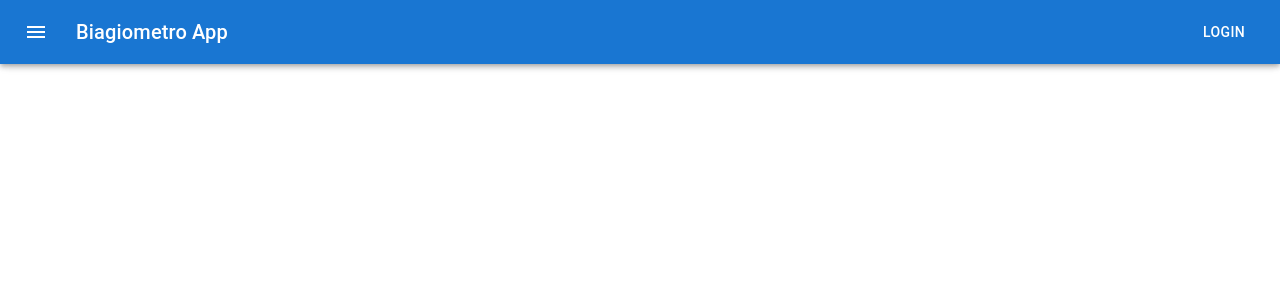
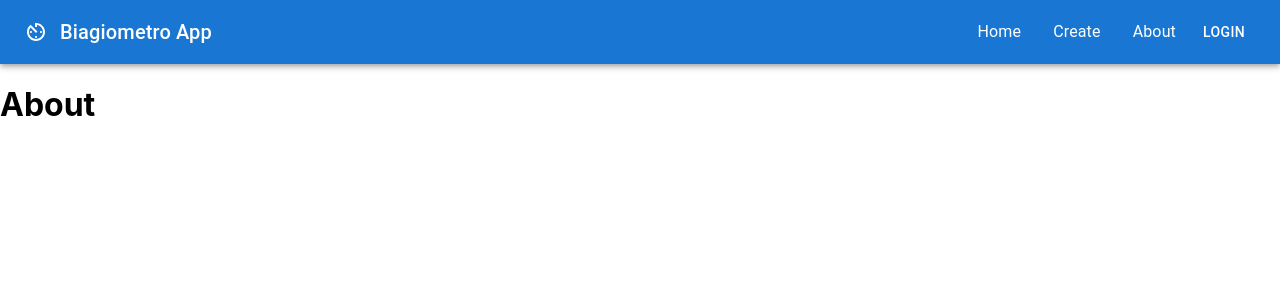
Before and after one commit to tarateo78/react-material-ui, a React (Create React App) app: page /biagiometro/about in a window 1280 px wide. Shown: the top 300 px of the page. Built offline with nearby package versions, Linux system fonts and the light colour scheme.

Commit message:
Sitemato menubar e hamburger Menu con relativi Link

```diff
--- a/src/App.js
+++ b/src/App.js
@@ -1,20 +1,32 @@
-import ButtonAppBar from "./ButtonAppBar";
 import { BrowserRouter, Routes, Route } from "react-router-dom";
 // import Navbar from "./Navbar";
-import Home from "./Home";
-// import Create from "./Create";
+import Nav from "./Nav";
+import Home from "./components/Home";
+import Create from "./components/Create";
+import About from "./components/About";
+
+import HomeIcon from "@mui/icons-material/Home";
+import InfoIcon from "@mui/icons-material/Info";
+import AddBoxIcon from "@mui/icons-material/AddBox";
 // import DettaglioTimbratura from "./DettaglioTimbratura";
 
 function App() {
+  const pages = [
+    { name: "Home", pageURL: "/", icon: <HomeIcon /> },
+    { name: "Create", pageURL: "create", icon: <AddBoxIcon /> },
+    { name: "About", pageURL: "about", icon: <InfoIcon /> },
+  ];
+
   return (
     <BrowserRouter basename="/biagiometro">
       <div className="App">
-        <ButtonAppBar />
+        <Nav pages={pages} />
         {/* <Navbar /> */}
         <div className="content">
           <Routes>
             <Route path="/" element={<Home />} />
-            {/* <Route path="/create" element={<Create />} /> */}
+            <Route path="/create" element={<Create />} />
+            <Route path="/about" element={<About />} />
             {/* <Route path="/timbratura/:id" element={<DettaglioTimbratura />} /> */}
           </Routes>
         </div>
--- a/src/ButtonAppBar.js
+++ /dev/null
@@ -1,32 +0,0 @@
-import * as React from "react";
-import AppBar from "@mui/material/AppBar";
-import Box from "@mui/material/Box";
-import Toolbar from "@mui/material/Toolbar";
-import Typography from "@mui/material/Typography";
-import Button from "@mui/material/Button";
-import IconButton from "@mui/material/IconButton";
-import MenuIcon from "@mui/icons-material/Menu";
-
-export default function ButtonAppBar() {
-  return (
-    <Box sx={{ flexGrow: 1 }}>
-      <AppBar position="fixed">
-        <Toolbar>
-          <IconButton
-            size="large"
-            edge="start"
-            color="inherit"
-            aria-label="menu"
-            sx={{ mr: 2 }}
-          >
-            <MenuIcon />
-          </IconButton>
-          <Typography variant="h6" component="div" sx={{ flexGrow: 1 }}>
-            Biagiometro App
-          </Typography>
-          <Button color="inherit">Login</Button>
-        </Toolbar>
-      </AppBar>
-    </Box>
-  );
-}
--- /dev/null
+++ b/src/MenuDrawer.js
@@ -0,0 +1,85 @@
+import * as React from "react";
+import Box from "@mui/material/Box";
+import Drawer from "@mui/material/Drawer";
+import Button from "@mui/material/Button";
+import List from "@mui/material/List";
+import Divider from "@mui/material/Divider";
+import ListItem from "@mui/material/ListItem";
+import ListItemButton from "@mui/material/ListItemButton";
+import ListItemIcon from "@mui/material/ListItemIcon";
+import ListItemText from "@mui/material/ListItemText";
+import InboxIcon from "@mui/icons-material/MoveToInbox";
+
+import { IconButton } from "@mui/material";
+import MenuIcon from "@mui/icons-material/Menu";
+
+import { Link } from "react-router-dom";
+
+// const pages = [
+//   { name: "Home", pageURL: "/" },
+//   { name: "Create", pageURL: "create" },
+//   { name: "About", pageURL: "about" },
+// ];
+
+const TemporaryDrawer = (props) => {
+  const pages = props.pages;
+  const [open, setOpen] = React.useState(false);
+
+  const toggleDrawer = (newOpen) => () => {
+    setOpen(newOpen);
+  };
+
+  const MenuDrawer = (
+    <Box sx={{ width: 250 }} role="presentation" onClick={toggleDrawer(false)}>
+      <List>
+        {pages.map((page) => (
+          <Link
+            to={page.pageURL}
+            style={{ textDecoration: "none", color: "black" }}
+          >
+            <ListItem disablePadding>
+              <ListItemButton>
+                <ListItemIcon>{page.icon}</ListItemIcon>
+                <ListItemText primary={page.name} />
+              </ListItemButton>
+            </ListItem>
+          </Link>
+        ))}
+      </List>
+
+      <Divider />
+      <List>
+        <Link to={"/"} style={{ textDecoration: "none", color: "black" }}>
+          <ListItem disablePadding>
+            <ListItemButton>
+              <ListItemIcon>
+                <InboxIcon />
+              </ListItemIcon>
+              <ListItemText primary={"Login"} />
+            </ListItemButton>
+          </ListItem>
+        </Link>
+      </List>
+    </Box>
+  );
+
+  return (
+    <div>
+      <IconButton
+        size="large"
+        edge="start"
+        color="inherit"
+        aria-label="menu"
+        sx={{ mr: 2 }}
+        onClick={toggleDrawer(true)}
+      >
+        <MenuIcon />
+      </IconButton>
+      <Drawer open={open} onClose={toggleDrawer(false)}>
+        {MenuDrawer}
+      </Drawer>
+    </div>
+  );
+};
+
+export default TemporaryDrawer;
--- /dev/null
+++ b/src/Nav.js
@@ -0,0 +1,69 @@
+import * as React from "react";
+import { useState, MouseEvent } from "react";
+import { Link } from "react-router-dom";
+import AppBar from "@mui/material/AppBar";
+import Box from "@mui/material/Box";
+import Menu from "@mui/material/Menu";
+import MenuItem from "@mui/material/MenuItem";
+import MenuList from "@mui/material/MenuList";
+import Toolbar from "@mui/material/Toolbar";
+
+import Typography from "@mui/material/Typography";
+import Button from "@mui/material/Button";
+import IconButton from "@mui/material/IconButton";
+import MenuIcon from "@mui/icons-material/Menu";
+import AvTimerIcon from "@mui/icons-material/AvTimer";
+
+import TemporaryDrawer from "./MenuDrawer";
+
+// const pagine = { home: "Home", about: "About", login: "Login" };
+
+const Nav = (prop) => {
+  const pages = prop.pages;
+
+  return (
+    <Box sx={{ flexGrow: 1 }}>
+      <AppBar position="static">
+        <Toolbar>
+          <Box
+            sx={{
+              display: { xs: "flex", md: "none" },
+            }}
+          >
+            <TemporaryDrawer pages={pages} />
+          </Box>
+          <IconButton
+            size="large"
+            edge="start"
+            color="inherit"
+            aria-label="logo"
+            sx={{ display: { xs: "none", md: "flex" } }}
+          >
+            <AvTimerIcon />
+          </IconButton>
+          <Typography variant="h6" component="div" sx={{ flexGrow: 1 }}>
+            Biagiometro App
+          </Typography>
+
+          <Box
+            sx={{
+              display: { xs: "none", md: "flex" },
+            }}
+          >
+            {pages.map((page) => (
+              <Link
+                to={page.pageURL}
+                style={{ textDecoration: "none", color: "white" }}
+              >
+                <MenuItem>{page.name}</MenuItem>
+              </Link>
+            ))}
+          </Box>
+          <Button color="inherit">Login</Button>
+        </Toolbar>
+      </AppBar>
+    </Box>
+  );
+};
+
+export default Nav;
--- /dev/null
+++ b/src/components/About.js
@@ -0,0 +1,5 @@
+const About = () => {
+  return <h1>About</h1>;
+};
+
+export default About;
--- /dev/null
+++ b/src/components/Create.js
@@ -0,0 +1,5 @@
+const Create = () => {
+  return <h1 sx={{ marginTop: 10 }}>Create</h1>;
+};
+
+export default Create;
--- a/src/Home.js
+++ b/src/components/Home.js
@@ -1,9 +1,12 @@
 // import ListaTimbrature from "./ListaTimbrature";
 import Fab from "@mui/material/Fab";
 import AddIcon from "@mui/icons-material/Add";
-import TabellaTimbrature from "./TabellaTimbrature";
-import useFetch from "./useFetch";
+import TabellaTimbrature from "../TabellaTimbrature";
+import useFetch from "../useFetch";
 
+const handleCreate = () => {
+  console.log("create");
+};
 const Home = () => {
   const { dati, isPending, error } = useFetch(
     "http://tarateo.altervista.org/biagiometro/api/presenze/read.php"
@@ -26,6 +29,7 @@ const Home = () => {
         aria-label="add"
         size="large"
         sx={{ position: "fixed", bottom: 20, right: 20 }}
+        href="create"
       >
         <AddIcon />
       </Fab>
```
